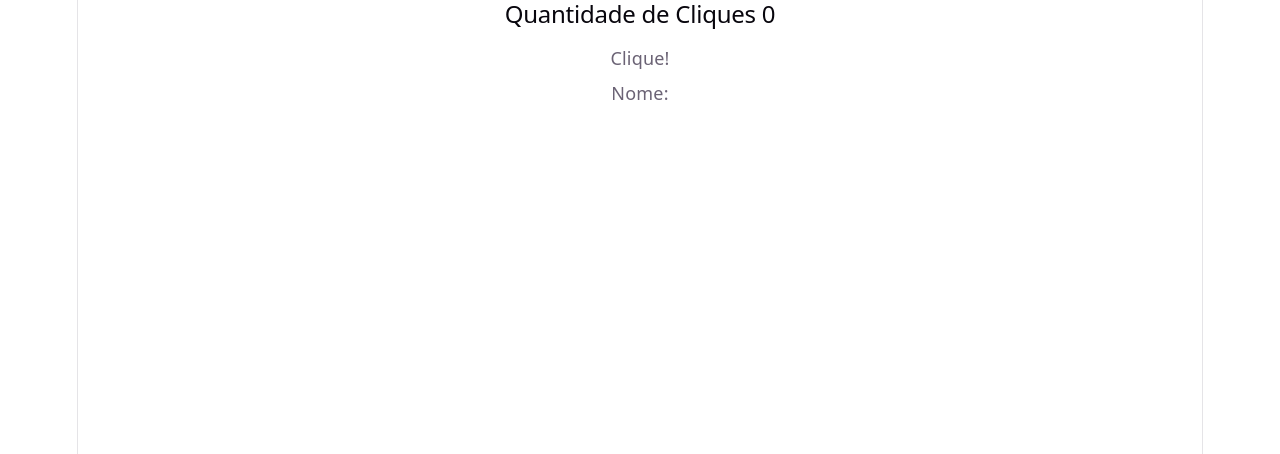
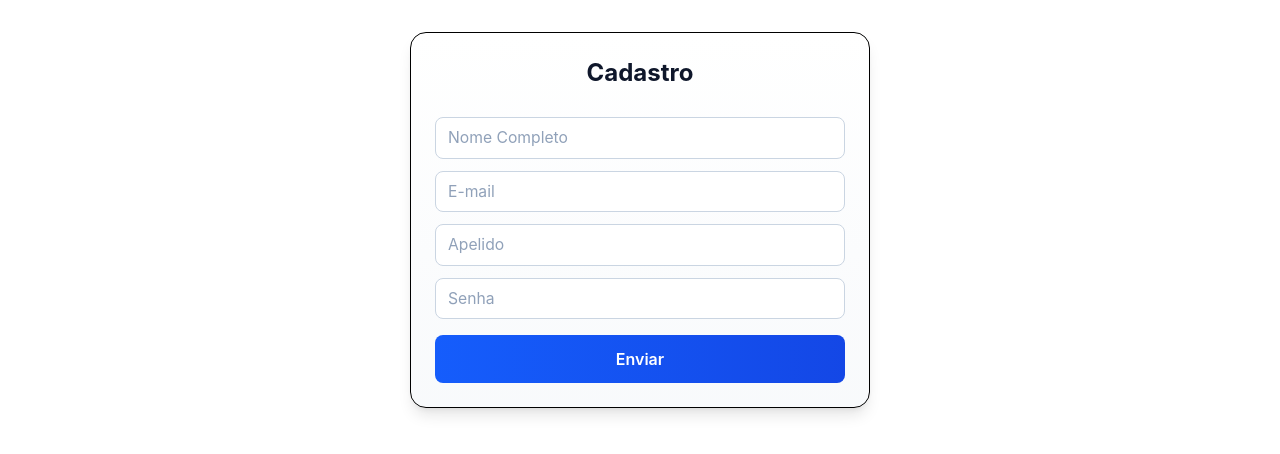
Before and after one commit to profmauricioneto/desenvolvimento-aplicacoes-frameworks-web-unichristus, a React (Vite) app in the folder curso-2026-2/aulas-react/primeiro-projeto-react/: page /contact in a window 1280 px wide. Shown: the top 454 px of the page. Built offline with nearby package versions, Linux system fonts and the light colour scheme.

Commit message:
add: aula de cadastro

```diff
--- a/curso-2026-2/aulas-react/primeiro-projeto-react/src/App.jsx
+++ b/curso-2026-2/aulas-react/primeiro-projeto-react/src/App.jsx
@@ -7,8 +7,10 @@
 // import TaskList from "./components/Exercicios3/TaskList";
 // import UsandoChildren from "./components/UsandoChildren";
 
-import ContadorCliques from "./components/Hooks/ContadorCliques";
-import ExemploInput from "./components/Hooks/ExemploInput";
+// import ContadorCliques from "./components/Hooks/ContadorCliques";
+// import ExemploInput from "./components/Hooks/ExemploInput";
+
+import Cadastro from "./components/exercicio-cadastro/Cadastro";
 
 const App = () => {
     return (
@@ -24,8 +26,11 @@ const App = () => {
         {/* <TaskList />
         <UsandoChildren /> */}
 
-        <ContadorCliques />
-        <ExemploInput />
+        {/* <ContadorCliques />
+        <ExemploInput /> */}
+
+        <Cadastro />
+
       </>
     );
 }
--- /dev/null
+++ b/curso-2026-2/aulas-react/primeiro-projeto-react/src/components/exercicio-cadastro/Cadastro.jsx
@@ -0,0 +1,92 @@
+import { useState } from "react";
+
+const Cadastro = () => {
+
+    const [nome, setNome] = useState('');
+    const [email, setEmail] = useState('');
+    const [username, setUserName] = useState('');
+    const [senha, setSenha] = useState('');
+    const [erro, setErro] = useState(false);
+
+    const handleData = (e) => {
+        const {name, value} = e.target;
+        if (name === 'nome') setNome(value);
+        if (name === 'email') setEmail(value);
+        if (name === 'username') setUserName(value);
+        if (name === 'senha') setSenha(value);
+    }
+
+    const submitData = (e) => {
+        e.preventDefault();
+        if (!nome || !email || !username || !senha) {
+            setErro(true);
+        }
+
+    }
+
+    // const [dados, setDados] = useState({
+    //     nome: '',
+    //     email: '',
+    //     //...
+    // });
+
+    return (
+      <>
+        <div className="mx-auto my-8 w-[min(92vw,460px)] rounded-2xl border border-black-200 bg-linear-to-b from-white to-slate-50 p-6 shadow-lg shadow-black-900/10">
+          <form className="grid gap-3">
+            <h2 className="mb-4 text-center text-2xl font-bold text-slate-900">
+              Cadastro
+            </h2>
+
+            <input
+              type="text"
+              name="nome"
+              placeholder="Nome Completo"
+              className="w-full rounded-lg border border-slate-300 bg-white px-3 py-2 text-[0.98rem] text-slate-900 placeholder:text-slate-400 outline-none transition focus:border-blue-600 focus:ring-3 focus:ring-blue-500/20"
+              value={nome}
+              onChange={handleData}
+            />
+
+            <input
+              type="text"
+              name="email"
+              placeholder="E-mail"
+              className="w-full rounded-lg border border-slate-300 bg-white px-3 py-2 text-[0.98rem] text-slate-900 placeholder:text-slate-400 outline-none transition focus:border-blue-600 focus:ring-3 focus:ring-blue-500/20"
+              value={email}
+              onChange={handleData}
+            />
+
+            <input
+              type="text"
+              name="username"
+              placeholder="Apelido"
+              className="w-full rounded-lg border border-slate-300 bg-white px-3 py-2 text-[0.98rem] text-slate-900 placeholder:text-slate-400 outline-none transition focus:border-blue-600 focus:ring-3 focus:ring-blue-500/20"
+              value={username}
+              onChange={handleData}
+            />
+
+            <input
+              type="password"
+              name="senha"
+              placeholder="Senha"
+              className="w-full rounded-lg border border-slate-300 bg-white px-3 py-2 text-[0.98rem] text-slate-900 placeholder:text-slate-400 outline-none transition focus:border-blue-600 focus:ring-3 focus:ring-blue-500/20"
+              value={senha}
+              onChange={handleData}
+            />
+
+            <button
+              type="submit"
+              className="mt-1 w-full cursor-pointer rounded-lg border-none bg-linear-to-r from-blue-600 to-blue-700 px-4 py-3 text-base font-semibold text-white transition hover:brightness-110 active:scale-[0.99]"
+              b
+            >
+              Enviar
+            </button>
+
+            {erro && <p className="text-red-800 text-bold">Campos Obrigatórios Vazios</p>}
+          </form>
+        </div>
+      </>
+    );
+}
+
+export default Cadastro;
--- a/curso-2026-2/aulas-react/primeiro-projeto-react/src/main.jsx
+++ b/curso-2026-2/aulas-react/primeiro-projeto-react/src/main.jsx
@@ -1,6 +1,6 @@
 import { StrictMode } from 'react'
 import { createRoot } from 'react-dom/client'
-import './index.css'
+// import './index.css'
 import App from './App';
 // import FirstComponent from './components/FirstComponent'
 // import Greeting from './components/Greetings'
```
